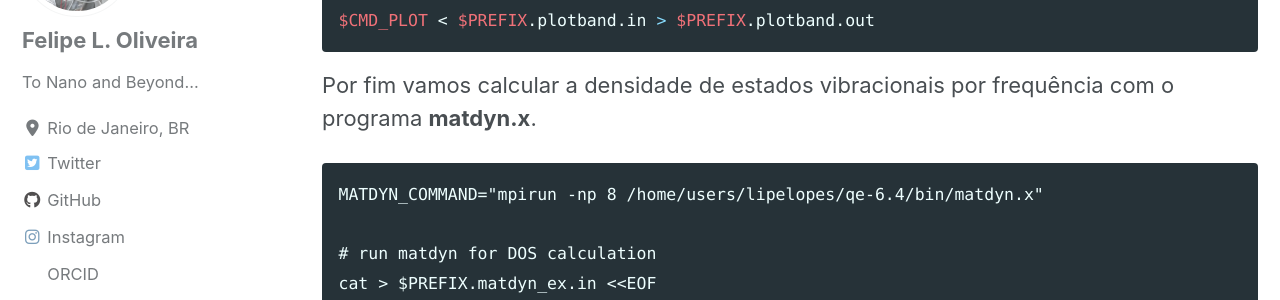
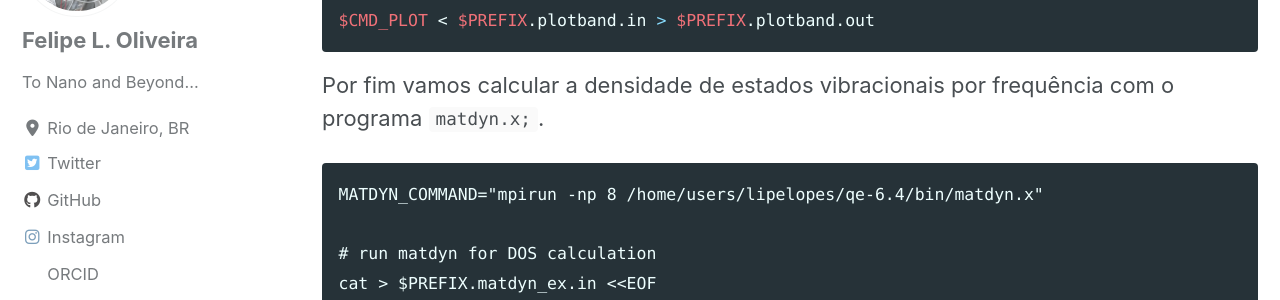
Before and after one commit to lipelopesoliveira/lipelopesoliveira.github.io, a Jekyll site: the page built from _posts/Tutorial_QE/2019-09-03-cap2-2.md, in a window 1280 px wide and 900 px high, scrolled down 7644 px. Shown: the part 155-455 px from the top of the window. Built offline with Jekyll 4.4.1, drawn with Linux system fonts in a browser that asks for light colours; cached includes are drawn as plain includes; nearby versions of some CDN libraries; formulas are drawn with MathJax 3.

Commit message:
Update 2019-09-03-cap2-2.md

````diff
--- a/_posts/Tutorial_QE/2019-09-03-cap2-2.md
+++ b/_posts/Tutorial_QE/2019-09-03-cap2-2.md
@@ -195,7 +195,7 @@ EOF
 $CMD_PLOT < $PREFIX.plotband.in > $PREFIX.plotband.out
 ```
 
-Por fim vamos calcular a densidade de estados vibracionais por frequência com o programa **matdyn.x**.
+Por fim vamos calcular a densidade de estados vibracionais por frequência com o programa `matdyn.x;`.
 
 ```
 MATDYN_COMMAND="mpirun -np 8 /home/users/lipelopes/qe-6.4/bin/matdyn.x"
````
